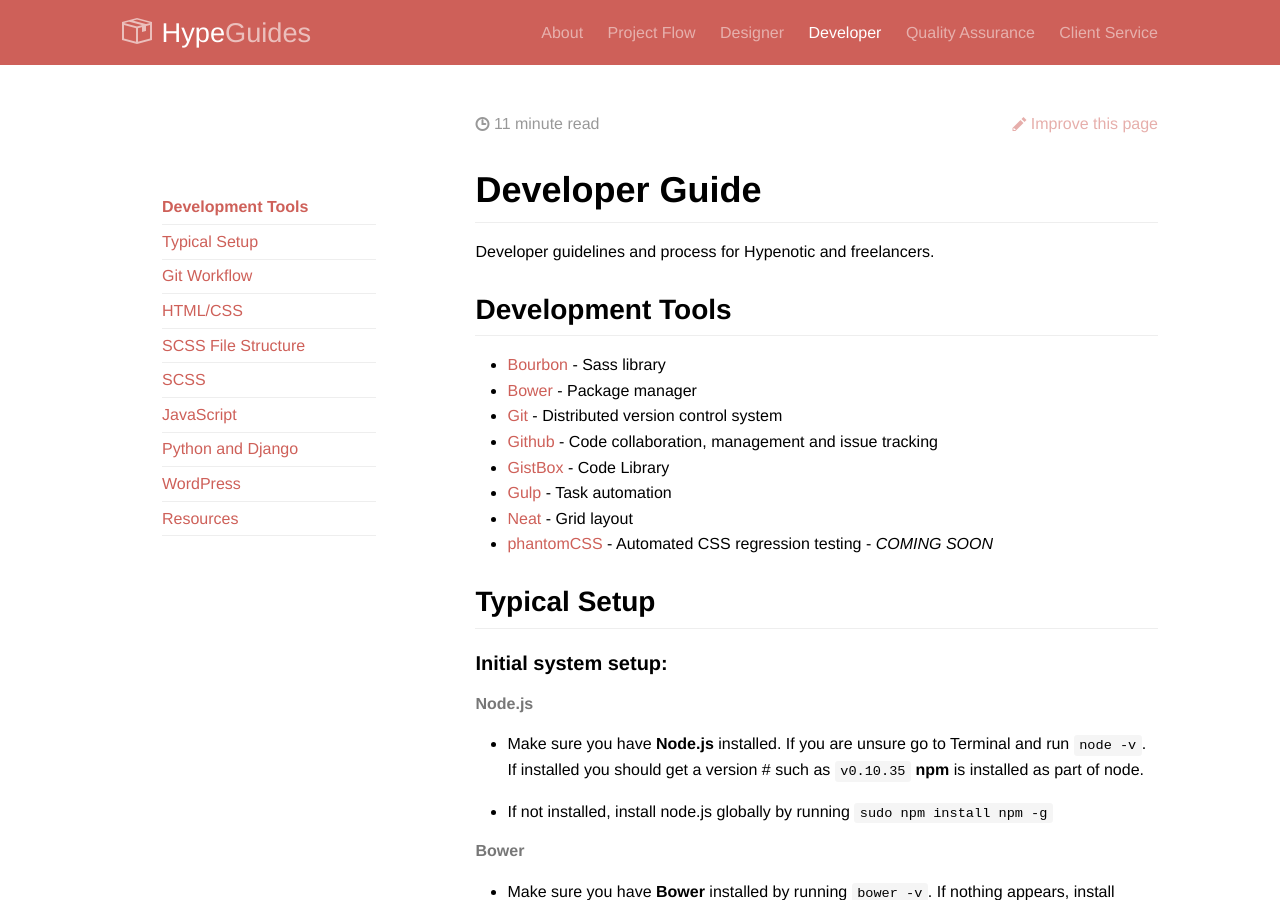
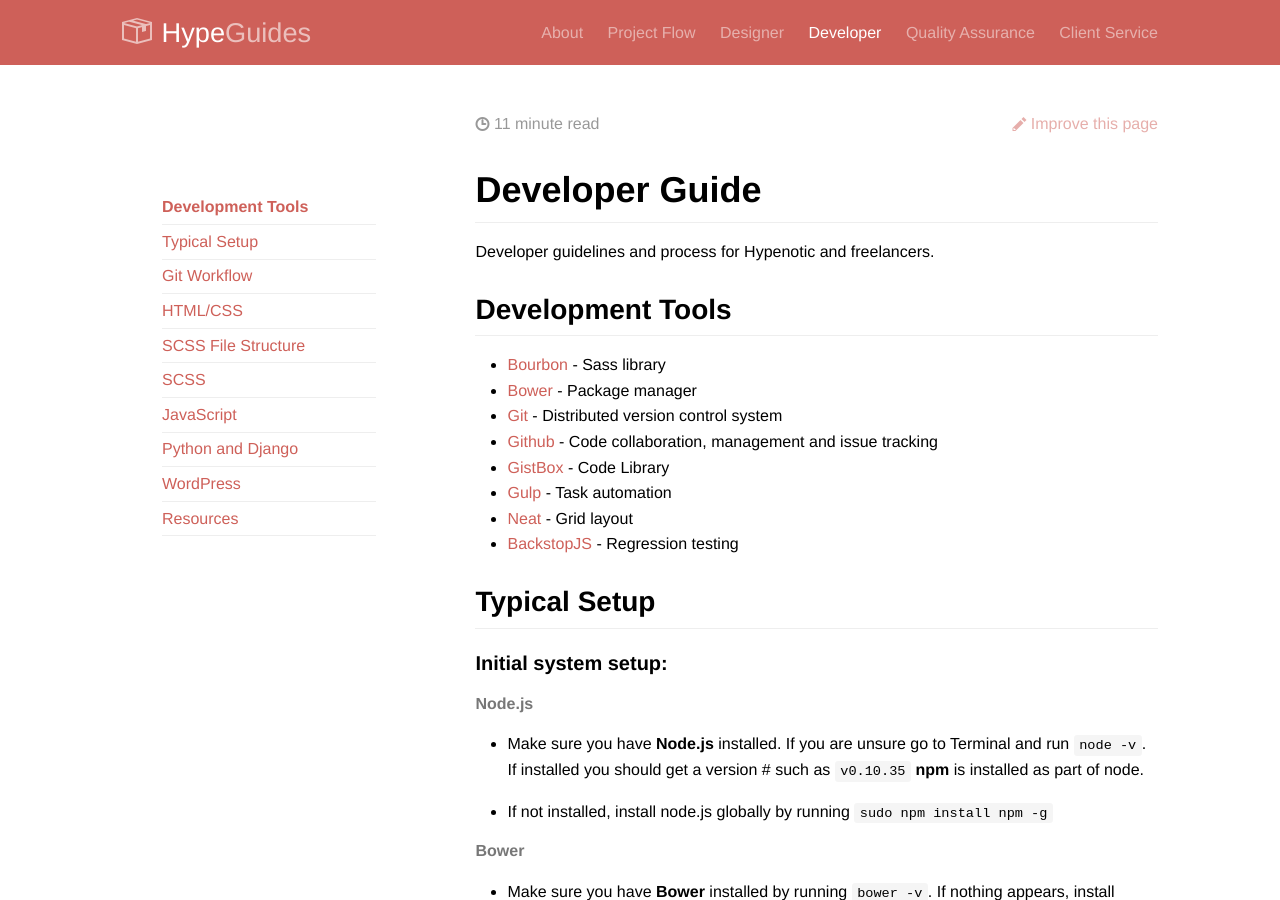
Before and after one commit to TaniaD13/handbook, a Jekyll site: the page built from developer.md, in a window 1280 px wide and 900 px high. Built offline with Jekyll 4.4.1, drawn with Linux system fonts in a browser that asks for light colours; Markdown is read by kramdown in place of the engine named in the settings.

Commit message:
Update developer.md

```diff
--- a/developer.md
+++ b/developer.md
@@ -17,7 +17,7 @@
 * [GistBox](http://www.gistboxapp.com) - Code Library
 * [Gulp](http://gulpjs.com) - Task automation
 * [Neat](http://neat.bourbon.io) - Grid layout
-* [phantomCSS](http://css-tricks.com/automating-css-regression-testing) - Automated CSS regression testing - _COMING SOON_
+* [BackstopJS](https://garris.github.io/BackstopJS/) - Regression testing
 
 ## Typical Setup
 
@@ -348,4 +348,4 @@
 As a general rule, we try and use as few plugins as necessary. Preferring to code functionality as necessary over using plugins. If plugins need to be used they need to be vetted by team first.
 
 ## Resources
-[MindBEMding – getting your head ’round BEM syntax](http://csswizardry.com/2013/01/mindbemding-getting-your-head-round-bem-syntax/)
+* [MindBEMding – getting your head ’round BEM syntax](http://csswizardry.com/2013/01/mindbemding-getting-your-head-round-bem-syntax/)
```
